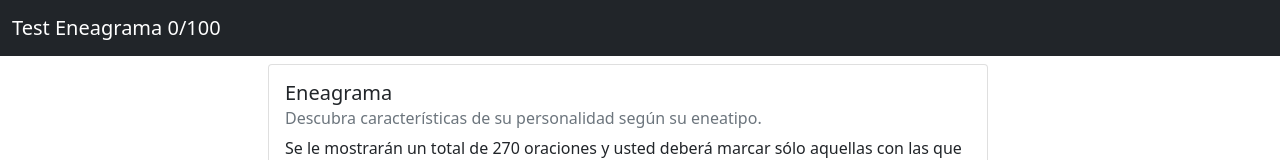
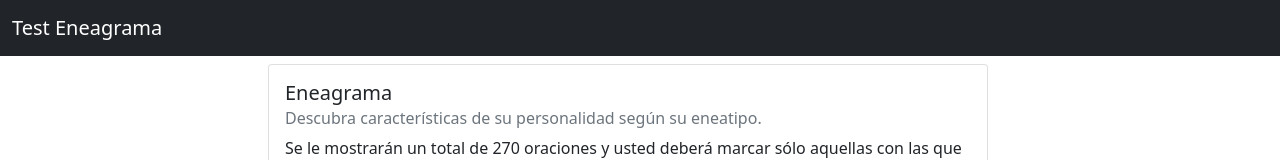
Before and after one commit to abeltranp9476/eneatipos-react, a React (Create React App) app: page / in a window 1280 px wide. Shown: the top 160 px of the page. Built offline with nearby package versions, Linux system fonts and the light colour scheme.

Commit message:
fix: condicionar el contador de oraciones

```diff
--- a/src/components/navbar/Navbar1.js
+++ b/src/components/navbar/Navbar1.js
@@ -12,7 +12,7 @@ function Navbar1(props) {
                 light
             >
                 <NavbarBrand href="/">
-                    {props.title + ' ' + props.counter + '/' + props.total}
+                    {props.title} {(props.start) ? (+ ' ' + props.counter + '/' + props.total) : (<></>)}
                 </NavbarBrand>
                 <NavbarToggler onClick={function noRefCheck() { }} />
                 <Collapse navbar>
```
